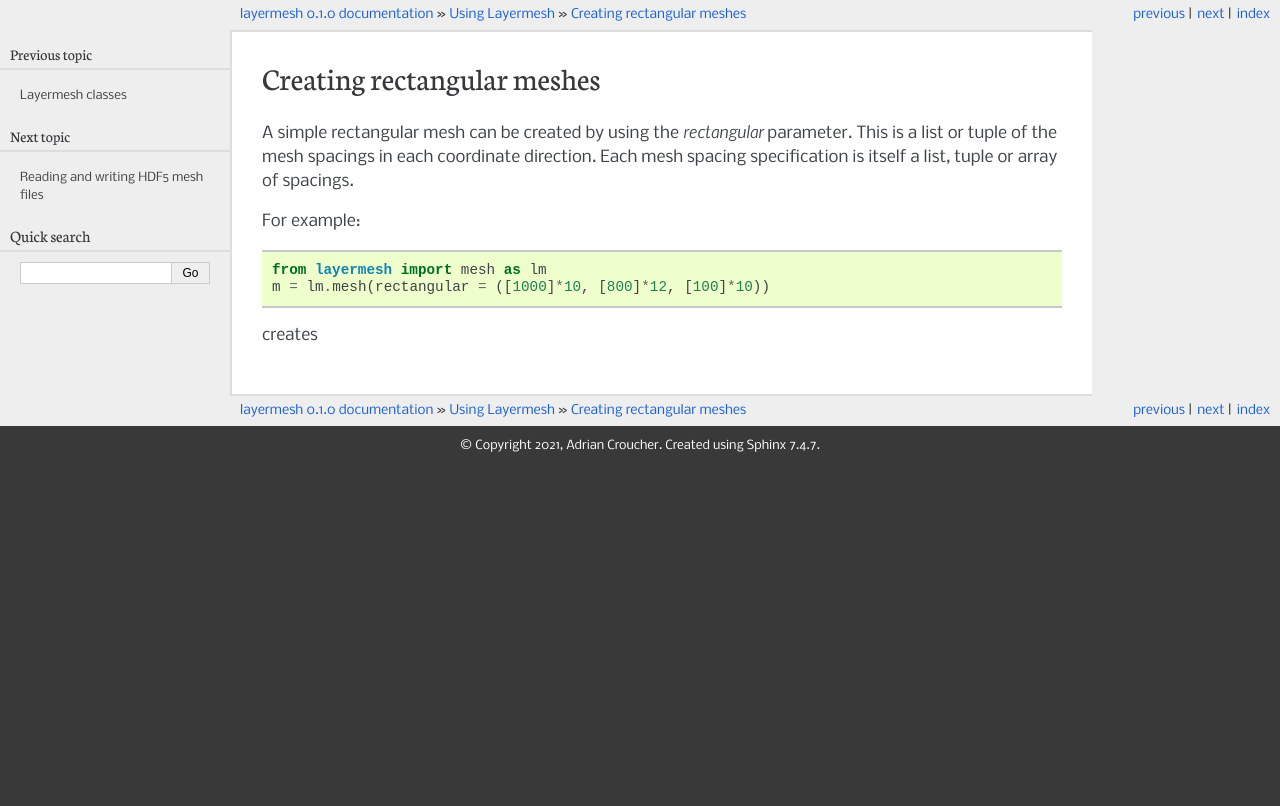
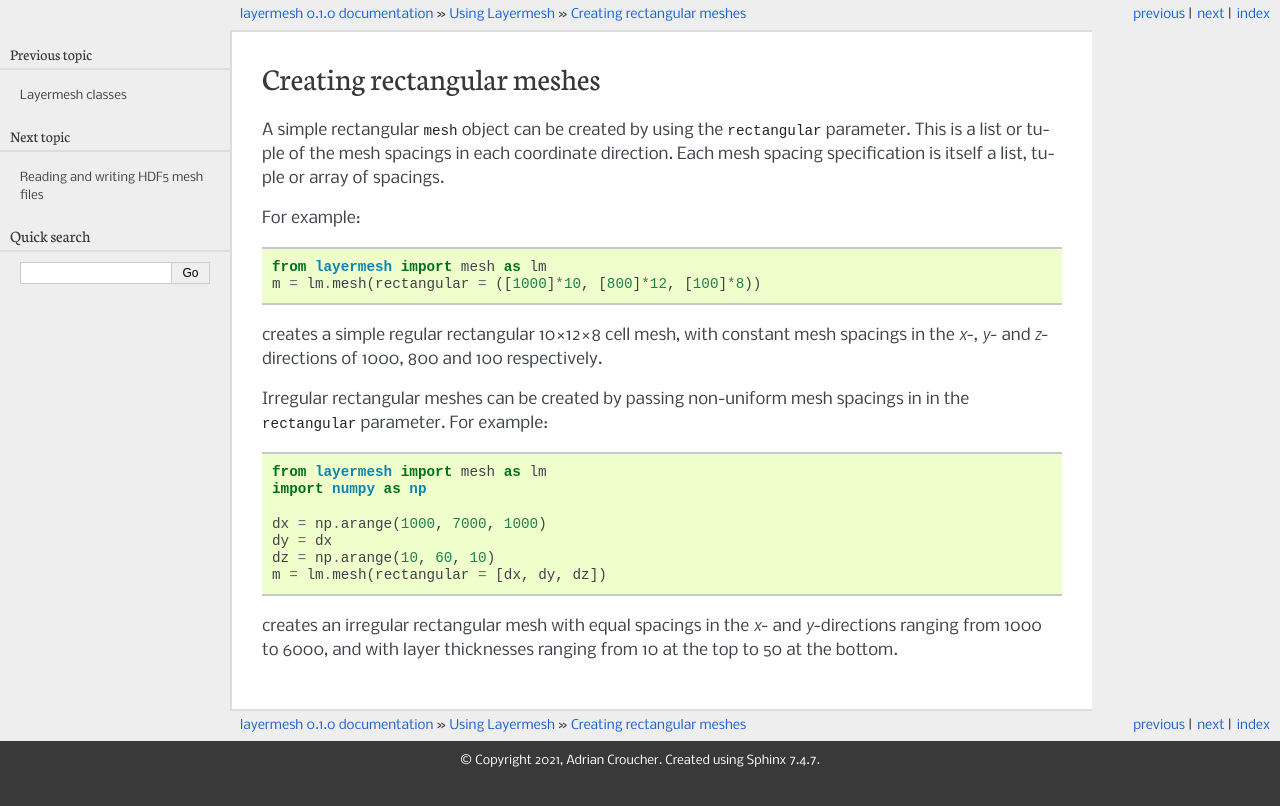
Before and after one commit to acroucher/layermesh, a Sphinx documentation site: the page built from doc/source/rectangular.rst, in a window 1280 px wide. Shown: the top 806 px of the page. Built offline with Sphinx 7.4.7, drawn with Linux system fonts in a browser that asks for light colours.

Commit message:
Add docs page on creating rectangular meshes

```diff
--- a/doc/source/rectangular.rst
+++ b/doc/source/rectangular.rst
@@ -1,16 +1,35 @@
 Creating rectangular meshes
 ===========================
 
-A simple rectangular mesh can be created by using the `rectangular`
-parameter. This is a list or tuple of the mesh spacings in each
-coordinate direction. Each mesh spacing specification is itself a
-list, tuple or array of spacings.
+A simple rectangular ``mesh`` object can be created by using the
+``rectangular`` parameter. This is a list or tuple of the mesh
+spacings in each coordinate direction. Each mesh spacing specification
+is itself a list, tuple or array of spacings.
 
 For example:
 
 .. code-block:: python
 
   from layermesh import mesh as lm
-  m = lm.mesh(rectangular = ([1000]*10, [800]*12, [100]*10))
+  m = lm.mesh(rectangular = ([1000]*10, [800]*12, [100]*8))
 
-creates
+creates a simple regular rectangular 10×12×8 cell mesh, with constant
+mesh spacings in the *x*-, *y*- and *z*-directions of 1000, 800 and
+100 respectively.
+
+Irregular rectangular meshes can be created by passing non-uniform
+mesh spacings in in the ``rectangular`` parameter. For example:
+
+.. code-block:: python
+
+  from layermesh import mesh as lm
+  import numpy as np
+
+  dx = np.arange(1000, 7000, 1000)
+  dy = dx
+  dz = np.arange(10, 60, 10)
+  m = lm.mesh(rectangular = [dx, dy, dz])
+
+creates an irregular rectangular mesh with equal spacings in the *x*-
+and *y*-directions ranging from 1000 to 6000, and with layer
+thicknesses ranging from 10 at the top to 50 at the bottom.
```
